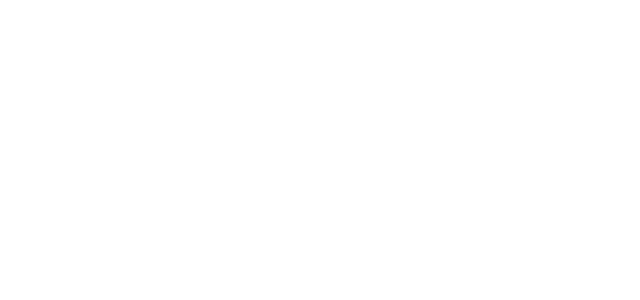
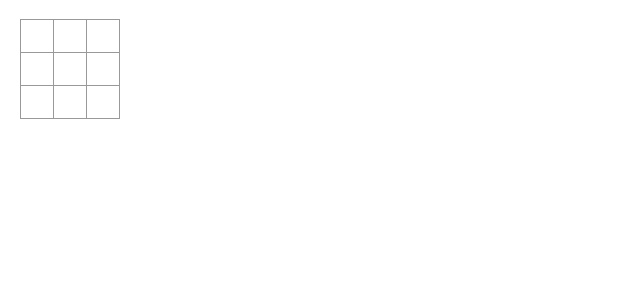
Before and after one commit to ScottYama/my-react-app, a React (Vite) app: page / in a window 1280 px wide. Shown: the top 300 px of the page, without its empty margins (0-640 px from the left). Built offline with nearby package versions, Linux system fonts and the light colour scheme.

Commit message:
added another useState to Board to keep track of X and O turns

```diff
--- a/src/App.jsx
+++ b/src/App.jsx
@@ -1,25 +1,28 @@
 
 import { useState } from 'react';
 
-function Square() {
-
-  function Square({ value, onSquareClick }) {
+function Square({ value, onSquareClick }) {
     return (
       <button className="square" onClick={onSquareClick}>
         {value}
       </button>
     );
   }
-}
 
 export default function Board() {
 
+  const [xIsNext, setXIsNext] = useState(true);
   const [squares, setSquares] = useState(Array(9).fill(null));
 
   function handleClick(i) {
     const nextSquares = squares.slice();
-    nextSquares[i] = "X";
+    if (xIsNext) {
+      nextSquares[i] = "X";
+    } else {
+      nextSquares[i] = "O";
+    }
     setSquares(nextSquares);
+    setXIsNext(!xIsNext);
   }
 
   return (
```
